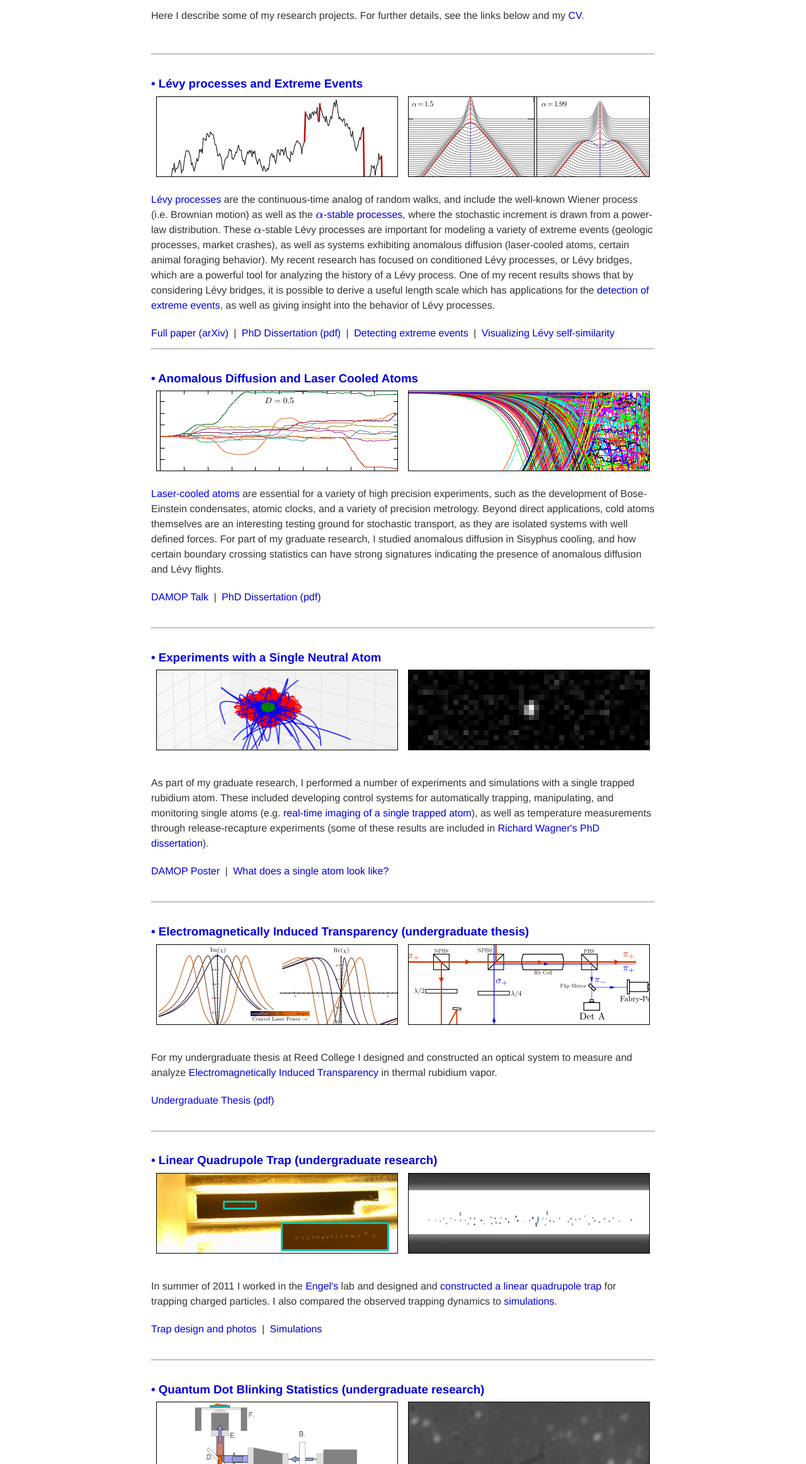
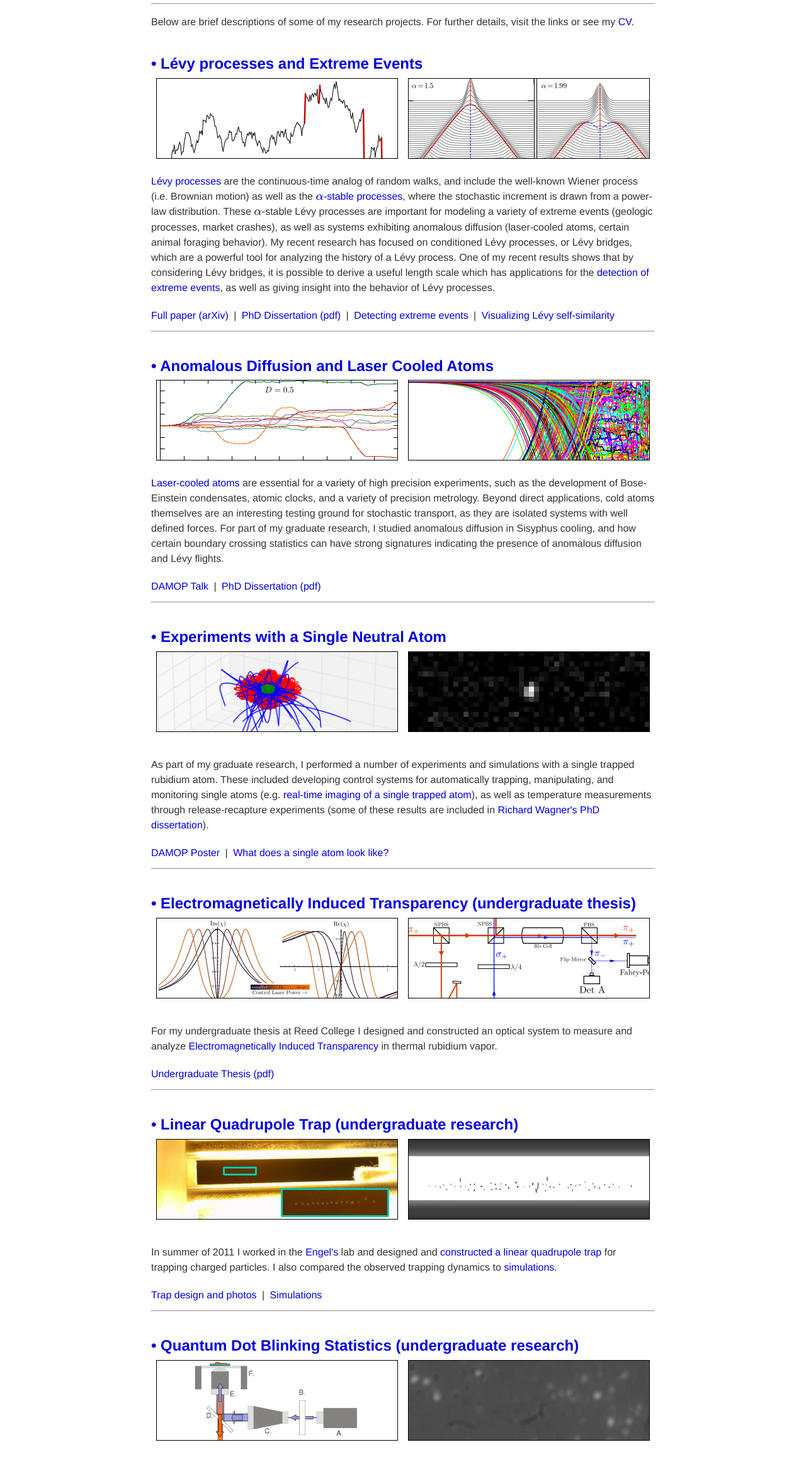
Before and after one commit to weserickson/weserickson.github.io, a plain HTML site: page research/index.html in a window 1280 px wide. Shown: the part 122-2446 px from the top of the page at 63% size. Drawn offline with nearby package versions, Linux system fonts and the light colour scheme.

Commit message:
Mon 21 Sep 2020 04:17:51 PM PDT

```diff
--- a/research/index.html
+++ b/research/index.html
@@ -1,7 +1,7 @@
 <!DOCTYPE html>
 <html>
 <head>
-    <title>Wes Erickson - Research</title>
+    <title>Research - Wes Erickson</title>
     <meta charset="UTF-8">
     <meta name="viewport" content="width=device-width">
     <link rel="stylesheet" type="text/css" href="/css/normalize.css">
@@ -42,24 +42,17 @@
       height: inherit;
     }
 </style>
-<h1 id="research">Research</h1>
-<p>Here I describe some of my research projects. For further details, see the links below and my <a href="/CV/">CV</a>.</p>
 <style>
 .himg {
 width: 45%;
 background: black;
 display: block;
 }
-</style>
-
-<style>
 .hspace {
 width: 10%;
 float: left;
 }
-</style>
-
-<p><style>
+/* designed for images with height 128px, and width~400px (will crop slightly)... technically its 50em*0.48 x 8 em dimensions. */
 .imgbox {
    box-sizing: border-box;
    height: 8em;
@@ -73,20 +66,12 @@ float: left;
    float: left;
    background-position: center center;
 }
-</style></p>
-<style>
-h3 {
-  margin-top:
-}
-</style>
 
-<style>
 .hul {
 width: 100%;
 margin: 0;
 padding: 0;
 }
-
 .hul > li { text-align: center; display: inline-block; width: auto; height: 2em; line-height: 2em;}
 .hul > li:not(:last-child)::after {
     content: " |";
@@ -94,9 +79,12 @@ padding: 0;
 }
 </style>
 
-<p><hr>
-<a href="https://arxiv.org/abs/2002.03849" id="levy"></p>
-<h3 id="levy-processes-and-extreme-events">• Lévy processes and Extreme Events</h3>
+<h1 id="research">Research</h1>
+<hr>
+
+<p>Below are brief descriptions of some of my research projects. For further details, visit the links or see my <a href="/CV/">CV</a>.</p>
+<p><a href="https://arxiv.org/abs/2002.03849" id="levy"></p>
+<h2 id="levy-processes-and-extreme-events">• Lévy processes and Extreme Events</h2>
 <div class=imgbox style="background-image: url(/images/research/levy1.png)"></div>
 
 <div class=imgbox style="background-image: url(/images/research/levy2.png); background-position: left center;"></div>
@@ -113,7 +101,7 @@ padding: 0;
 <hr>
 
 <p><a href="http://meetings.aps.org/Meeting/DAMOP20/Session/J09.3" id="anomalous"></p>
-<h3 id="anomalous-diffusion-and-laser-cooled-atoms">• Anomalous Diffusion and Laser Cooled Atoms</h3>
+<h2 id="anomalous-diffusion-and-laser-cooled-atoms">• Anomalous Diffusion and Laser Cooled Atoms</h2>
 <div class=imgbox style="background-image: url(/images/research/sisy1.png); background-position: left center;"></div>
 
 <div class=imgbox style="background-image: url(/images/research/sisy2.png)"></div>
@@ -126,9 +114,10 @@ padding: 0;
 <!--<li><a href="https://www.proquest.com/docview/2436898232?accountid=14698">PhD Dissertation</a></li>-->
 </ul>
 
-<p><hr>
-<a href="http://meetings.aps.org/link/BAPS.2017.DAMOP.Q1.68" id="single"></p>
-<h3 id="experiments-with-a-single-neutral-atom">• Experiments with a Single Neutral Atom</h3>
+<hr>
+
+<p><a href="http://meetings.aps.org/link/BAPS.2017.DAMOP.Q1.68" id="single"></p>
+<h2 id="experiments-with-a-single-neutral-atom">• Experiments with a Single Neutral Atom</h2>
 <div class=imgbox style="background-image: url(/images/research/temp1.png)"></div>
 
 <div class=imgbox style="background-image: url(/images/research/temp2.png)"></div>
@@ -140,9 +129,10 @@ padding: 0;
 <li><a href="/research/singleatom/">What does a single atom look like?</a></li>
 </ul>
 
-<p><hr>
-<a href="/documents/EIT_Wes_Erickson_Thesis_2012.pdf" id="eit"></p>
-<h3 id="electromagnetically-induced-transparency-undergraduate-thesis">• Electromagnetically Induced Transparency (undergraduate thesis)</h3>
+<hr>
+
+<p><a href="/documents/EIT_Wes_Erickson_Thesis_2012.pdf" id="eit"></p>
+<h2 id="electromagnetically-induced-transparency-undergraduate-thesis">• Electromagnetically Induced Transparency (undergraduate thesis)</h2>
 <div class=imgbox style="background-image: url(/images/research/thesis1.png); background-position: left center;"></div>
 
 <div class=imgbox style="background-image: url(/images/research/thesis2.png)"></div>
@@ -154,9 +144,10 @@ padding: 0;
 <!-- <li>Optical Setup</li> -->
 </ul>
 
-<p><hr>
-<a href="/research/paul/"></p>
-<h3 id="linear-quadrupole-trap-undergraduate-research">• Linear Quadrupole Trap (undergraduate research)</h3>
+<hr>
+
+<p><a href="/research/paul/"></p>
+<h2 id="linear-quadrupole-trap-undergraduate-research">• Linear Quadrupole Trap (undergraduate research)</h2>
 <div class=imgbox style="background-image: url(/images/research/paul1.png)"></div>
 
 <div class=imgbox style="background-image: url(/images/research/paul2.png)"></div>
@@ -168,9 +159,10 @@ padding: 0;
 <li><a href="/research/paultrapsim/">Simulations</a></li>
 </ul>
 
-<p><hr>
-<a href="/research/dots/"></p>
-<h3 id="quantum-dot-blinking-statistics-undergraduate-research">• Quantum Dot Blinking Statistics (undergraduate research)</h3>
+<hr>
+
+<p><a href="/research/dots/"></p>
+<h2 id="quantum-dot-blinking-statistics-undergraduate-research">• Quantum Dot Blinking Statistics (undergraduate research)</h2>
 <div class=imgbox style="background-image: url(/images/research/dots1.png)"></div>
 
 <div class=imgbox style="background-image: url(/images/research/dots2.png)"></div>
```
Also changed, not shown: CV/index.html (+1 -1 lines), index.html (+3 -1 lines), personal/index.html (+7 -4 lines), research/extreme/index.html (+1 -1 lines), research/levyanim/index.html (+1 -1 lines), research/paultrapdesign/index.html (+1 -1 lines), research/paultrapsim/index.html (+1 -1 lines), research/singleatom/index.html (+1 -1 lines), 1 other file.
